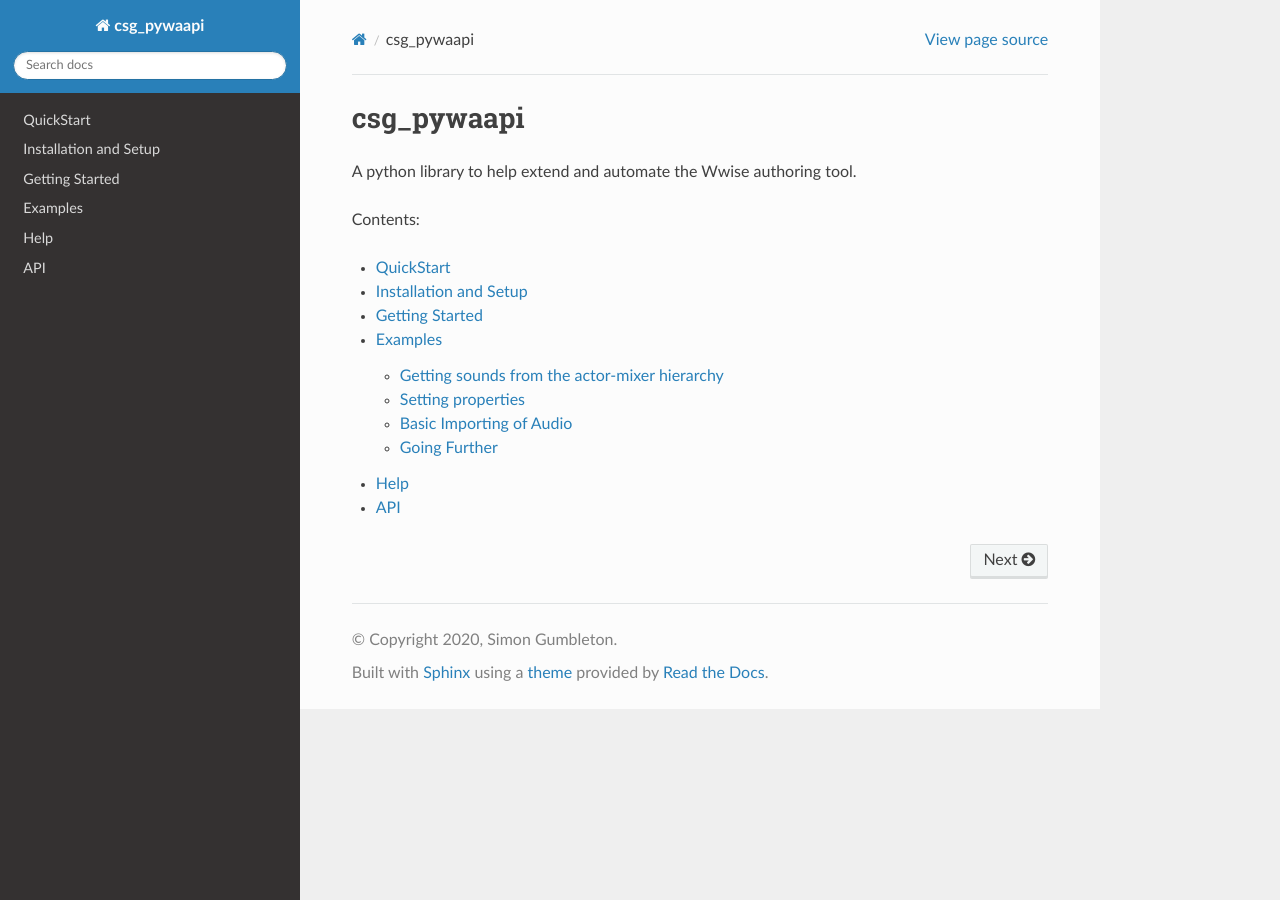
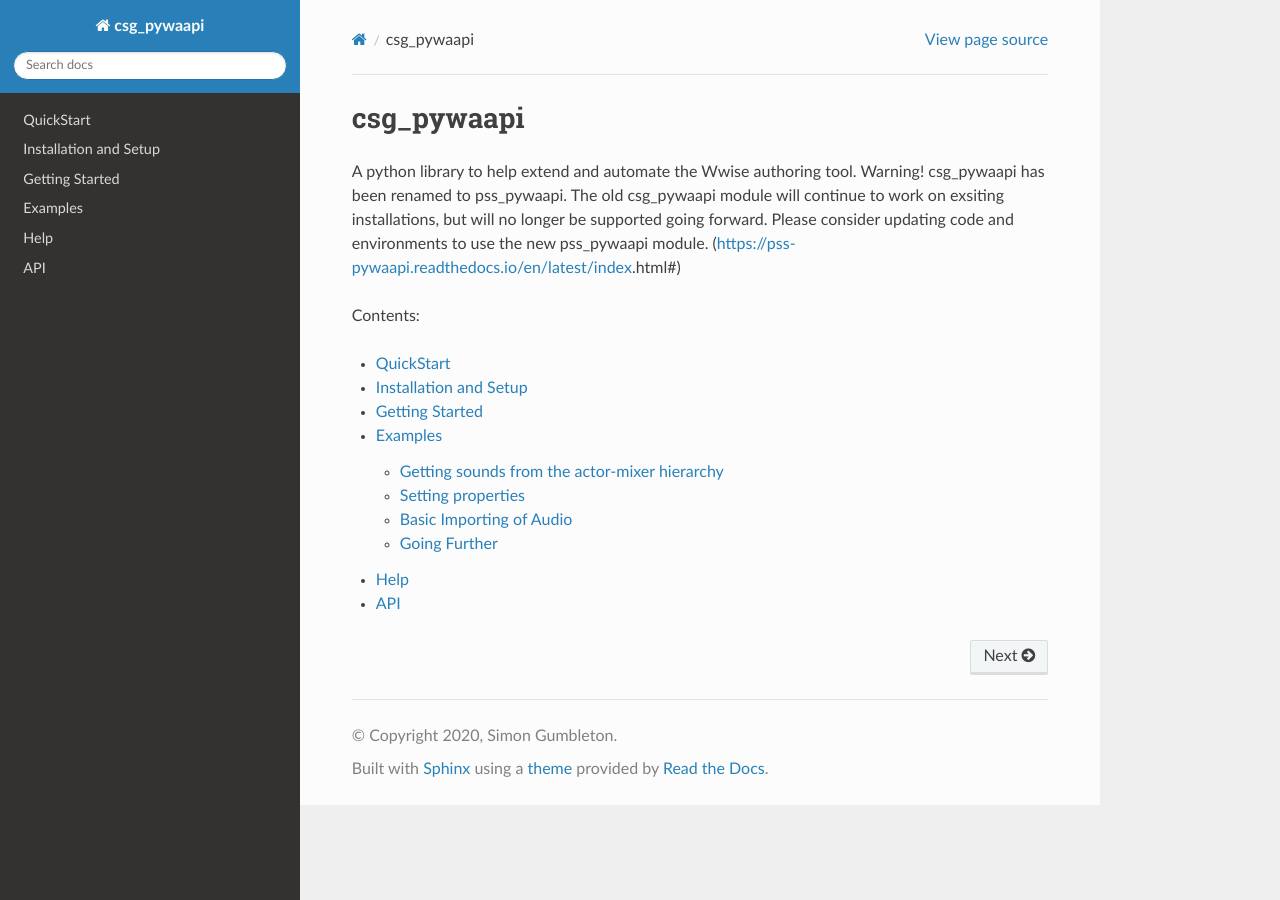
Before and after one commit to simongumbleton/csg_pywaapi, a Sphinx documentation site: the page built from docs/index.rst, in a window 1280 px wide. Built offline with Sphinx 7.4.7 and the Read the Docs theme 2.0.0, drawn with Linux system fonts in a browser that asks for light colours.

Commit message:
Update index.rst

```diff
--- a/docs/index.rst
+++ b/docs/index.rst
@@ -7,6 +7,10 @@ csg_pywaapi
 =======================================
 
 A python library to help extend and automate the Wwise authoring tool.
+Warning! csg_pywaapi has been renamed to pss_pywaapi.
+The old csg_pywaapi module will continue to work on exsiting installations, but will no longer be supported going forward.
+Please consider updating code and environments to use the new pss_pywaapi module.
+(https://pss-pywaapi.readthedocs.io/en/latest/index.html#)
 
 Contents:
 
```
